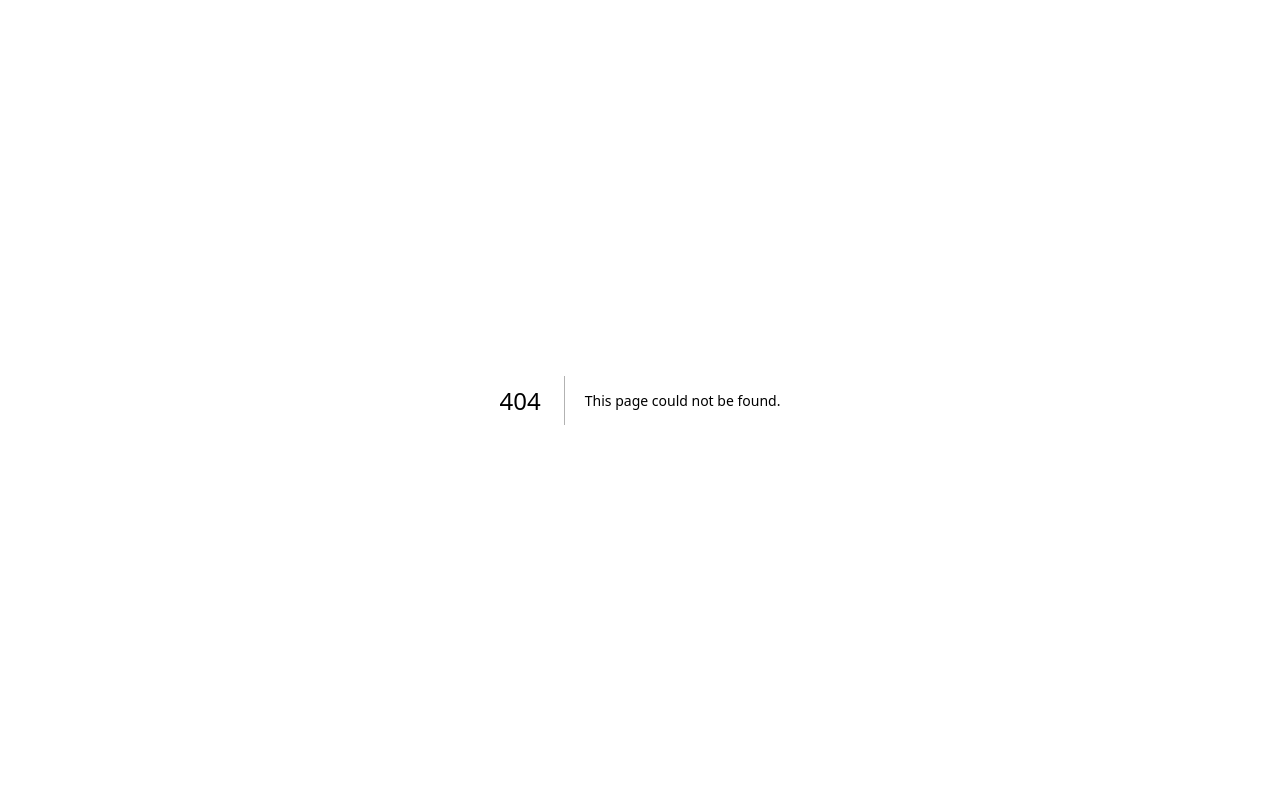
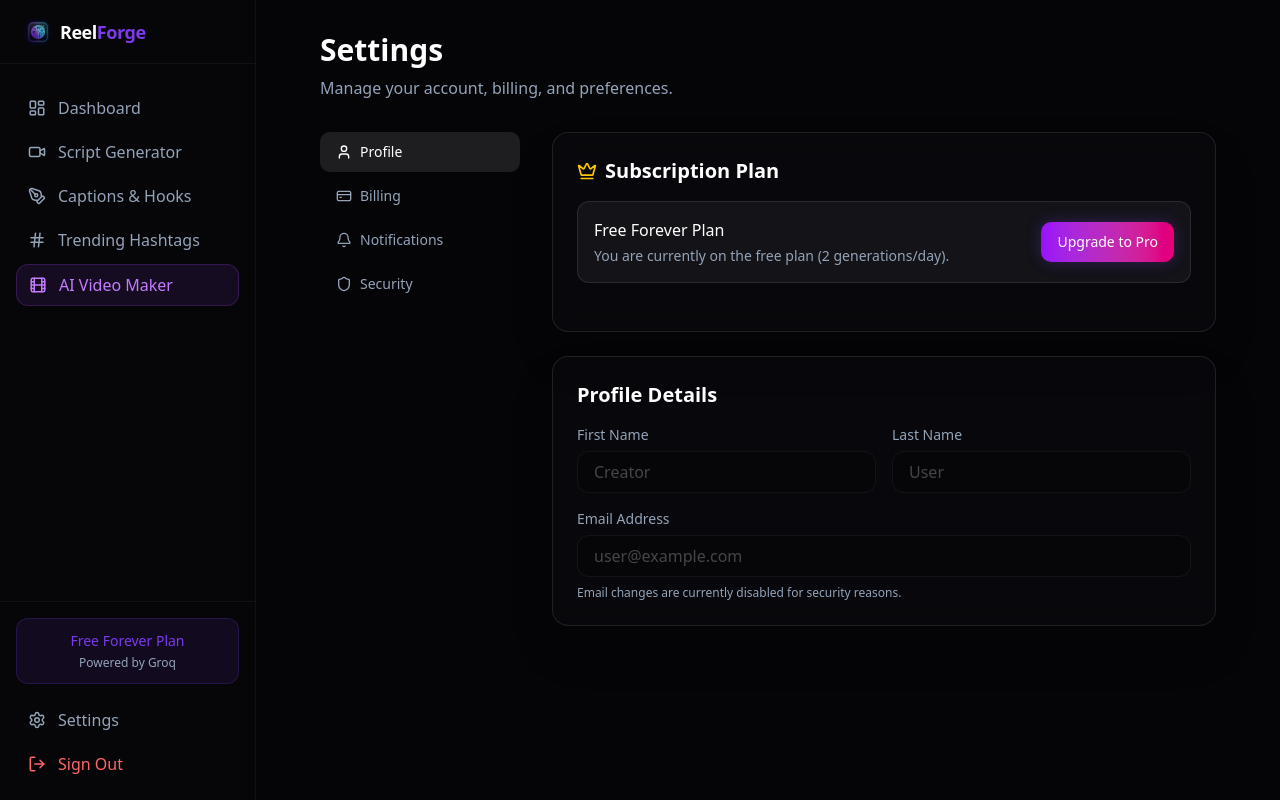
Before and after one commit to Madhav2527/reelforge-ai, a Next.js app: page /dashboard/settings in a window 1280 px wide. Before the commit this address had no page. Built offline with nearby package versions, Linux system fonts and the light colour scheme.

Commit message:
feat: add settings page

```diff
--- /dev/null
+++ b/src/app/dashboard/settings/page.tsx
@@ -0,0 +1,78 @@
+"use client"
+
+import { Button } from "@/components/ui/button"
+import { Crown, Settings, User, CreditCard, Bell, Shield } from "lucide-react"
+
+export default function SettingsPage() {
+  return (
+    <div className="max-w-4xl mx-auto space-y-8">
+      <div>
+        <h1 className="text-3xl font-bold font-outfit text-white mb-2">Settings</h1>
+        <p className="text-muted-foreground">Manage your account, billing, and preferences.</p>
+      </div>
+
+      <div className="grid grid-cols-1 md:grid-cols-4 gap-8">
+        {/* Settings Sidebar */}
+        <div className="md:col-span-1 space-y-1">
+          <Button variant="secondary" className="w-full justify-start font-medium bg-white/10 text-white">
+            <User size={16} className="mr-2" /> Profile
+          </Button>
+          <Button variant="ghost" className="w-full justify-start font-medium text-muted-foreground hover:text-white">
+            <CreditCard size={16} className="mr-2" /> Billing
+          </Button>
+          <Button variant="ghost" className="w-full justify-start font-medium text-muted-foreground hover:text-white">
+            <Bell size={16} className="mr-2" /> Notifications
+          </Button>
+          <Button variant="ghost" className="w-full justify-start font-medium text-muted-foreground hover:text-white">
+            <Shield size={16} className="mr-2" /> Security
+          </Button>
+        </div>
+
+        {/* Settings Content */}
+        <div className="md:col-span-3 space-y-6">
+          {/* Subscription Section */}
+          <div className="glass-card p-6 rounded-2xl border border-white/10">
+            <h2 className="text-xl font-semibold text-white mb-4 flex items-center gap-2">
+              <Crown className="text-yellow-400" size={20} /> Subscription Plan
+            </h2>
+
+            <div className="p-4 rounded-xl bg-white/5 border border-white/10 mb-6 flex flex-col sm:flex-row sm:items-center justify-between gap-4">
+              <div>
+                <h3 className="font-medium text-white mb-1">Free Forever Plan</h3>
+                <p className="text-sm text-muted-foreground">You are currently on the free plan (2 generations/day).</p>
+              </div>
+              <div className="shrink-0">
+                <Button className="bg-gradient-to-r from-purple-600 to-pink-600 hover:from-purple-500 hover:to-pink-500 text-white border-0">
+                  Upgrade to Pro
+                </Button>
+              </div>
+            </div>
+          </div>
+
+          {/* Profile Section */}
+          <div className="glass-card p-6 rounded-2xl border border-white/10">
+            <h2 className="text-xl font-semibold text-white mb-4">Profile Details</h2>
+
+            <div className="space-y-4">
+              <div className="grid grid-cols-1 sm:grid-cols-2 gap-4">
+                <div>
+                  <label className="block text-sm font-medium text-muted-foreground mb-1.5">First Name</label>
+                  <input type="text" placeholder="Creator" className="w-full bg-background border border-white/10 rounded-lg px-4 py-2 text-white focus:ring-2 focus:ring-primary outline-none disabled:opacity-50" disabled />
+                </div>
+                <div>
+                  <label className="block text-sm font-medium text-muted-foreground mb-1.5">Last Name</label>
+                  <input type="text" placeholder="User" className="w-full bg-background border border-white/10 rounded-lg px-4 py-2 text-white focus:ring-2 focus:ring-primary outline-none disabled:opacity-50" disabled />
+                </div>
+              </div>
+              <div>
+                <label className="block text-sm font-medium text-muted-foreground mb-1.5">Email Address</label>
+                <input type="email" placeholder="user@example.com" className="w-full bg-background border border-white/10 rounded-lg px-4 py-2 text-white focus:ring-2 focus:ring-primary outline-none disabled:opacity-50" disabled />
+                <p className="text-xs text-muted-foreground mt-2">Email changes are currently disabled for security reasons.</p>
+              </div>
+            </div>
+          </div>
+        </div>
+      </div>
+    </div>
+  )
+}
```
